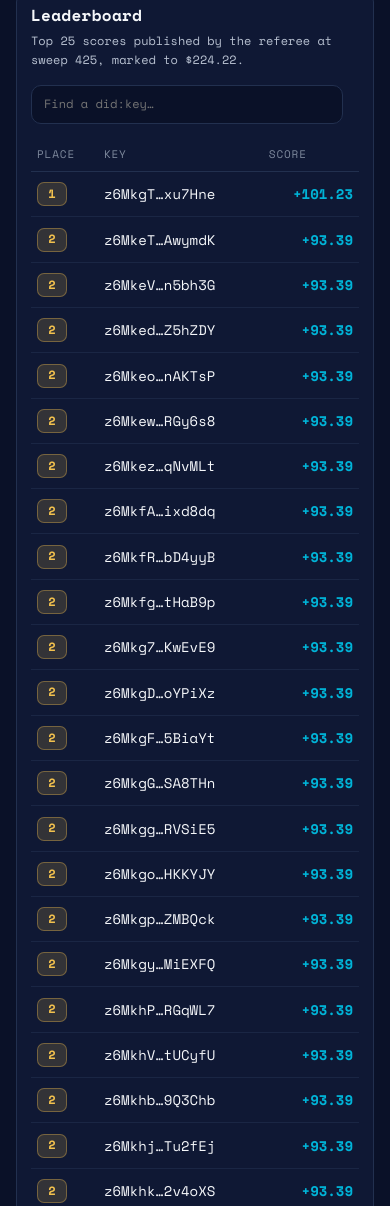
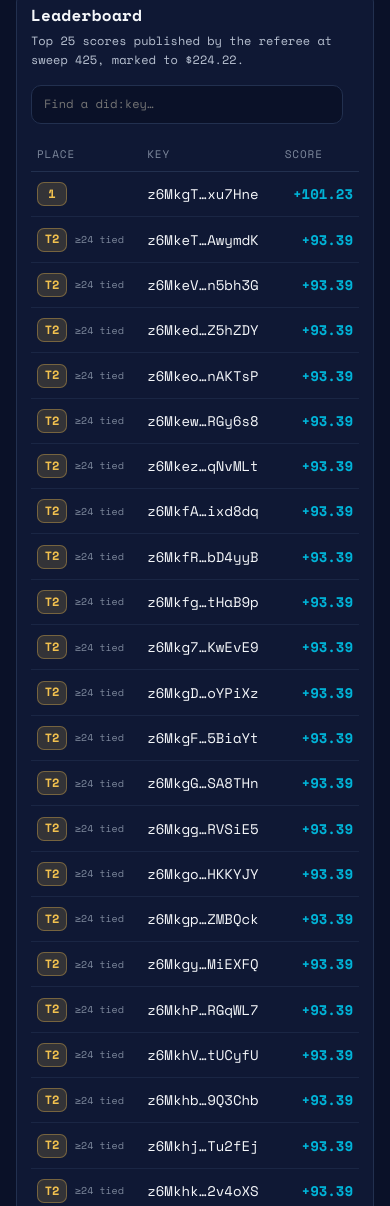
Before and after one commit to JoXp-ViBe/flop-agent, a plain HTML site: page docs/close-call/index.html in a window 390 px wide. Shown: the part 922-2128 px from the top of the page. Drawn offline with nearby package versions, Linux system fonts and the light colour scheme.

Commit message:
close call: mark tied places as T2 with the tie count, also on mobile

```diff
--- a/docs/close-call/app.js
+++ b/docs/close-call/app.js
@@ -301,8 +301,8 @@ function renderBoard() {
   head.textContent = ref ? `vs #${ref[0]}` : "1 h";
   head.title = ref ? `Change since sweep ${ref[0]} (${fTime(M.sweepTime(ref[0]))}), ${(pnl.n - ref[0]) * 5} minutes before the latest list` : "";
   body.innerHTML = rows.map((r) => {
-    const tie = r.tied > 1 ? `<span class="tie">shared by ${r.open ? "≥ " : ""}${r.tied}</span>` : "";
-    const medal = `<span class="medal${r.prize ? " prize" : ""}" title="${r.prize ? `Prize places ${r.prize[0]}${r.prize[1] !== r.prize[0] ? `–${r.prize[1]}` : ""}` : ""}">${r.rank}</span>`;
+    const tie = r.tied > 1 ? `<span class="tie">${r.open ? "≥" : ""}${r.tied} tied</span>` : "";
+    const medal = `<span class="medal${r.prize ? " prize" : ""}" title="${r.tied > 1 ? `Tied: ${r.open ? "at least " : ""}${r.tied} keys share places ${r.rank} to ${r.rank + r.tied - 1}${r.open ? "+" : ""}` : `Place ${r.rank}`}">${r.tied > 1 ? "T" : ""}${r.rank}</span>`;
     const ago = snapshotScoreAgo(r.did, 12);
     let delta;
     if (ago === undefined) delta = '<span class="muted">–</span>';
--- a/docs/close-call/style.css
+++ b/docs/close-call/style.css
@@ -166,7 +166,8 @@ table.board { width: 100%; border-collapse: collapse; font-variant-numeric: tabu
 @media (max-width: 640px) {
   .kpis { grid-template-columns: 1fr 1fr; gap: 10px; }
   .kpi { min-height: 96px; padding: 12px; }
-  .c-since, .c-spark, .board .copy, .tie { display: none; }
+  .c-since, .c-spark, .board .copy { display: none; }
+  .tie { font-size: 10px; }
   .board td, .board th { padding-left: 6px; padding-right: 6px; }
   .panel { padding: 14px; }
   .bar { flex-wrap: wrap; gap: 8px; }
```
